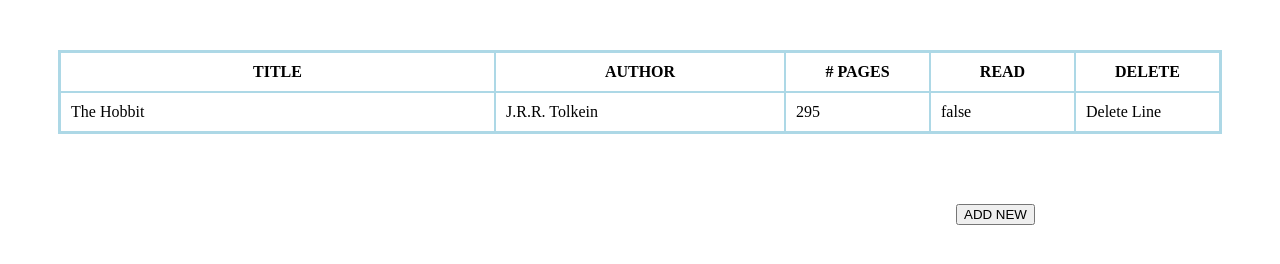
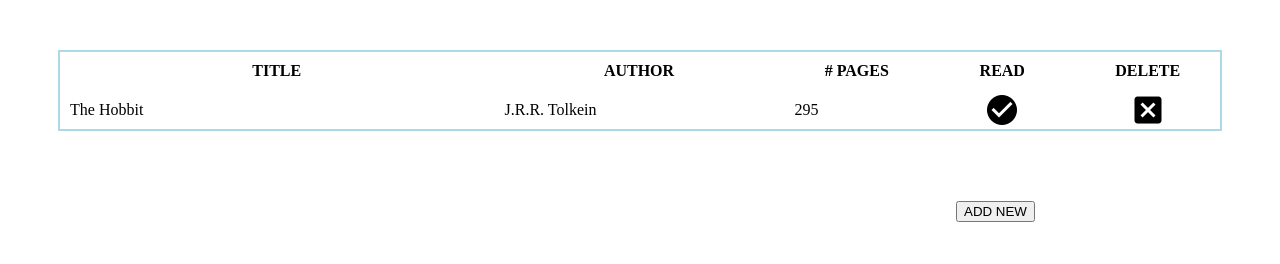
Before and after one commit to SamThompson57/odin-library, a plain HTML site: page index.html in a window 1280 px wide. Shown: the top 264 px of the page. Drawn offline with Linux system fonts and the light colour scheme.

Commit message:
Finished the functionality of the table. can change the status of the read section and delete rows.

```diff
--- a/index.html
+++ b/index.html
@@ -27,7 +27,7 @@
             <input type="text" id="author" value="J.K. Rowling" required>
         </div>
         <div class="input">
-            <label for="pages">No. of Pages</label>
+            <label for="pages">No. of Pages:</label>
             <input type="number" id="pages" value="223" required>
         </div>
         <div class="input">
--- a/script.js
+++ b/script.js
@@ -13,25 +13,48 @@ function Book(title, author, pages, read) {
 }
 
 function addBookToLibrary(name) {
-    const id = myLibrary.length;
+    const id = myLibrary.length - 1;
     console.log(name)
     //ADD A LOOP THAT ITERATES THROUGH ALL ELEMENTS OF OBJECT
     for(let prop in name){
-        const create = document.createElement('div');
-        create.setAttribute('id', id);
-        create.setAttribute('class', prop)
-        create.textContent = name[prop];
-        table.appendChild(create);
+        if(prop == 'read'){
+            const create = document.createElement('img')
+            console.log('read' + name[prop]);
+            create.setAttribute('id',prop+id);
+            create.setAttribute('class', 'row'+id)
+            console.log(create)
+            create.onclick = () => haveRead(id);
+            if (name[prop] === true){
+                create.setAttribute('src', '/icons/check-circle.png')
+                table.appendChild(create);
+            } else {
+                create.setAttribute('src', '/icons/checkbox-blank-circle-outline.png')
+                table.appendChild(create);
+            }
+
+        }else {
+            const div = document.createElement('div')
+            div.textContent = name[prop];
+            table.appendChild(div);
+            console.log(prop)
+            div.setAttribute('id', id + prop);
+            div.setAttribute('class', 'row'+id);
+        }
+
+
+
     }
-    const remove = document.createElement('div');
-    remove.setAttribute('id', id);
-    remove.setAttribute('class', 'del');
-    remove.textContent = "Delete Line"
+
+    const remove = document.createElement('img');
+    remove.setAttribute('id', id + 'del');
+    remove.setAttribute('class', 'row'+id);
+    remove.setAttribute('src', '/icons/close-box.png')
+    remove.onclick = () => removeRow(id)
     table.appendChild(remove);
 }
 
 
-const theHobbit = new Book("The Hobbit", "J.R.R. Tolkein", 295, false)
+const theHobbit = new Book("The Hobbit", "J.R.R. Tolkein", 295, true)
 
 let isBoxSpawned = false;
 const addNew = document.querySelector('.newbook');
@@ -57,14 +80,14 @@ function spawnBox(){
     }
 }
 
-//Section to take whater is in the
+//Section to take whater is in the form
 
 const formTitle = document.querySelector("#book_title");
 const formAuthor = document.querySelector("#author");
 const formPages = document.querySelector("#pages");
 const formRead = document.querySelector("#read");
 const submitBtn = document.querySelector("#submit");
-//console.log(`Title = ${formTitle.value} Author = ${formAuthor.value}`)
+
 function formSubmit(){
      new Book(formTitle.value, formAuthor.value, formPages.value, formRead.checked)
      formTitle.value = "" ;
@@ -73,3 +96,25 @@ function formSubmit(){
      formRead.checked = false;
 
 }
+
+function haveRead(id){
+    const readTarget = document.querySelector(`#read${id}`)
+    console.log(typeof myLibrary[id].read)
+    console.log(myLibrary[id].read)
+    if(Boolean(myLibrary[id].read) === true){
+        console.log("True => False")
+        myLibrary[id].read = false;
+        readTarget.setAttribute('src', '/icons/checkbox-blank-circle-outline.png')
+    }else{
+        console.log("False => True")
+        myLibrary[id].read = true;
+        readTarget.setAttribute('src', '/icons/check-circle.png')
+    }
+
+}
+
+function removeRow(id){
+    const delTarget = document.querySelectorAll(`.row${id}`)
+    console.log(delTarget)
+    delTarget.forEach(element => element.remove());
+}
--- a/style.css
+++ b/style.css
@@ -4,6 +4,7 @@
     grid-auto-rows: auto;
     border: 2px solid lightblue;
     margin: 50px;
+    gap: 1px;
 }
 
 .tblhead{
@@ -12,9 +13,19 @@
 }
 
 .table > div {
-    border: 1px solid lightblue;
     align-self: center;
     padding: 10px 10px;
+    background-color: white;
+}
+
+.table > img{
+    margin: auto;
+    background-color: white;
+}
+
+.table > img :hover{
+    color: aqua;
+    cursor: grab;
 }
 
 .controls{
```
Also changed, not shown: icons/check-circle.png (added), icons/checkbox-blank-circle-outline.png (added), icons/close-box.png (added).
